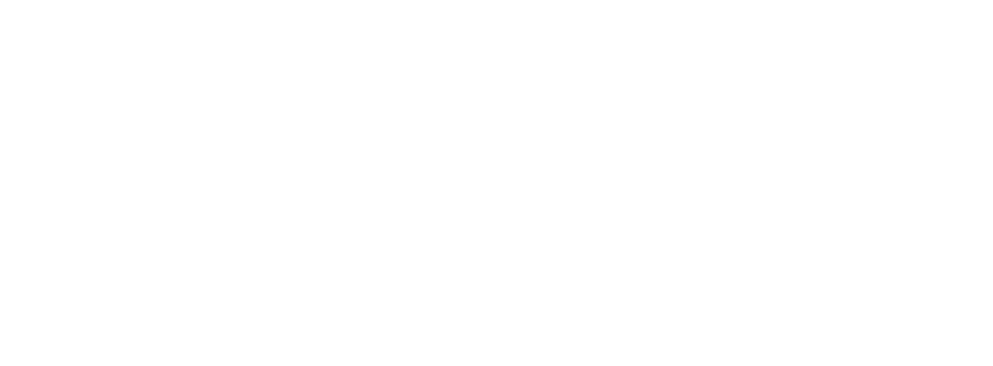
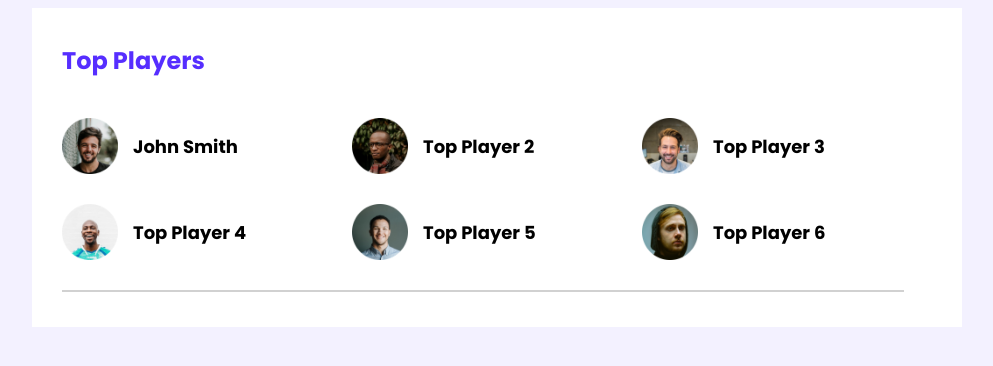
Before and after one commit to Majbaul-Hossain/leader-board, a plain HTML site: page index.html in a window 1280 px wide. Shown: the whole page, without its empty margins (143-1136 px from the left). Drawn offline with Linux system fonts and the light colour scheme.

Commit message:
section added

```diff
--- a/index.html
+++ b/index.html
@@ -11,7 +11,58 @@
 </head>
 
 <body>
+    <!-- Header start -->
+    <header>
 
+    </header>
+    <!-- Header End -->
+    <main>
+        <!-- Top player and top blog -->
+        <section id="container">
+            <h2 class="sectionTitle">
+                Top Players
+            </h2>
+            <div class="topPlayers ">
+                <div class="players">
+                    <img src="images/players/player-1.png" alt="Loading...">
+                    <h3 class="player_name">
+                        John Smith
+                    </h3>
+                </div>
+                <div class="players">
+                    <img src="images/players/player-2.png" alt="Loading...">
+                    <h3 class="player_name">
+                        Top Player 2
+                    </h3>
+                </div>
+                <div class="players">
+                    <img src="images/players/player-3.png" alt="Loading...">
+                    <h3 class="player_name">
+                        Top Player 3
+                    </h3>
+                </div>
+                <div class="players">
+                    <img src="images/players/player-4.png" alt="Loading...">
+                    <h3 class="player_name">
+                        Top Player 4
+                    </h3>
+                </div>
+                <div class="players">
+                    <img src="images/players/player-5.png" alt="Loading...">
+                    <h3 class="player_name">
+                        Top Player 5
+                    </h3>
+                </div>
+                <div class="players">
+                    <img src="images/players/player-6.png" alt="Loading...">
+                    <h3 class="player_name">
+                        Top Player 6
+                    </h3>
+                </div>
+            </div>
+            <hr class="line">
+        </section>
+    </main>
 </body>
 
 </html>
--- a/style.css
+++ b/style.css
@@ -0,0 +1,54 @@
+/* Fonts */
+@import url('https://fonts.googleapis.com/css2?family=Poppins:ital,wght@0,100;0,200;0,300;0,400;0,500;0,600;0,700;0,800;0,900;1,100;1,200;1,300;1,400;1,500;1,600;1,700;1,800;1,900&display=swap');
+/* Utilities */
+body{
+    background-color: #F3F1FF;
+    font-family: 'Poppins', sans-serif;
+}
+main{
+    display: flex;
+    justify-content: center;
+}
+#container{
+    background-color: #FFFFFF;
+    width: 870px;
+    padding: 35px 30px;
+}
+/* Top Players  */
+.sectionTitle{
+    font-size: 24px;
+    color: #562EFF;
+    display: block;
+    margin-top: 0;
+    margin-bottom: 40px;
+}
+.topPlayers{
+    display: grid;
+    grid-template-columns: repeat(3, 1fr);
+}
+.players{
+    display: flex;
+    align-items: center;
+    margin-bottom:30px ;
+}
+.players img{
+    width: 56px;
+    height: 56px;
+}
+.player_name{
+    margin: 0px 0px 0px 15px;
+    font-size: 18px;
+}
+.player_name:hover{
+    text-decoration: underline;
+    cursor: pointer;
+    transition: .2s;
+    text-decoration-color: #18A0FB;
+    text-decoration-thickness: 2px;
+}
+/* Horizontal Line Break */
+.line{
+    border: 1px solid #D1D1D1;
+    width: 840px;
+    margin: 0;
+}
```
